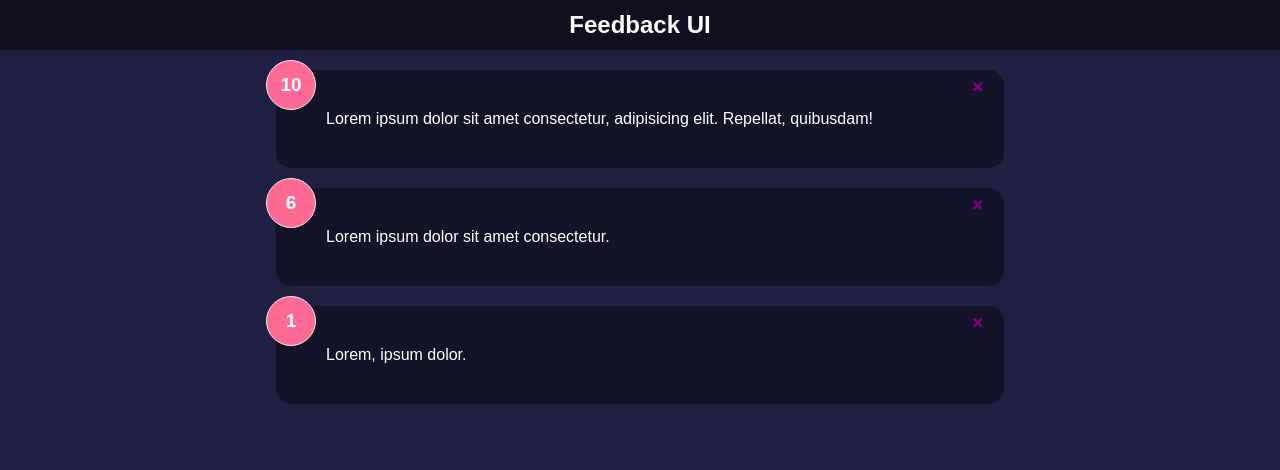
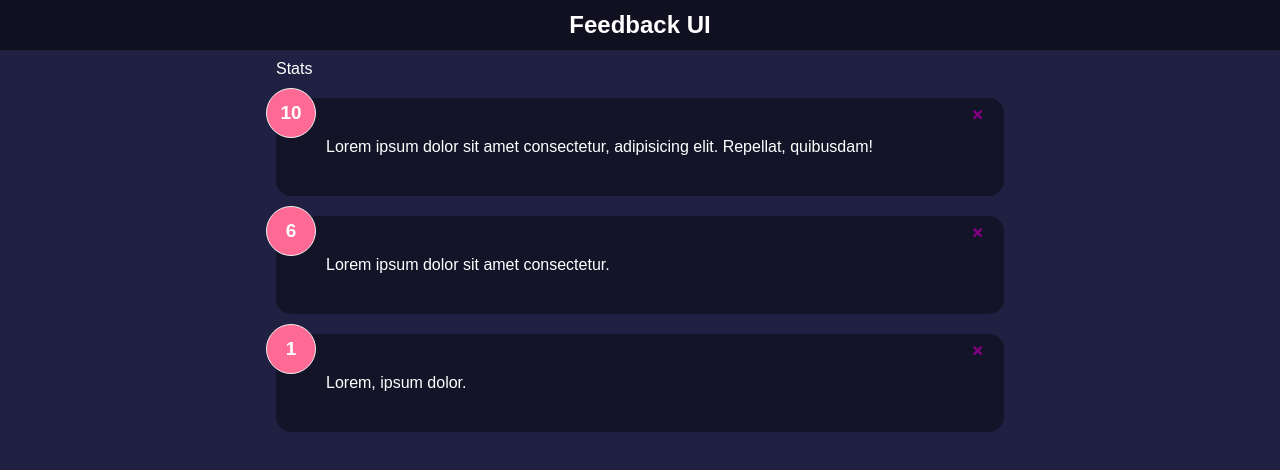
Before and after one commit to Am1d1v/ReactFeedbackProject, a React (Create React App) app: page / in a window 1280 px wide. Shown: the top 470 px of the page. Built offline with nearby package versions, Linux system fonts and the light colour scheme.

Commit message:
FeedbackStats

```diff
--- a/src/App.jsx
+++ b/src/App.jsx
@@ -1,8 +1,8 @@
 import { useState } from 'react';
 import Header from './components/Header/Header';
-import FeedbackItem from './components/FeedbakcItem/FeedbackItem';
 import feedbackData from './components/FeedbackData/FeedbackData';
 import FeedbackList from './components/FeedbackList/FeedbackList';
+import FeedbackStats from './components/FeedbackStats/FeedbackStats';
 
 function App() {
 
@@ -23,6 +23,7 @@
     <>
       <Header text="Feedback UI" />
       <div className="container">
+        <FeedbackStats />
         <FeedbackList feedback={feedback} handleDelete={deleteFeedback}/>
       </div>
     </>
--- /dev/null
+++ b/src/components/FeedbackStats/FeedbackStats.jsx
@@ -0,0 +1,9 @@
+import React from 'react'
+
+function FeedbackStats() {
+  return (
+    <div>Stats</div>
+  )
+}
+
+export default FeedbackStats
```
